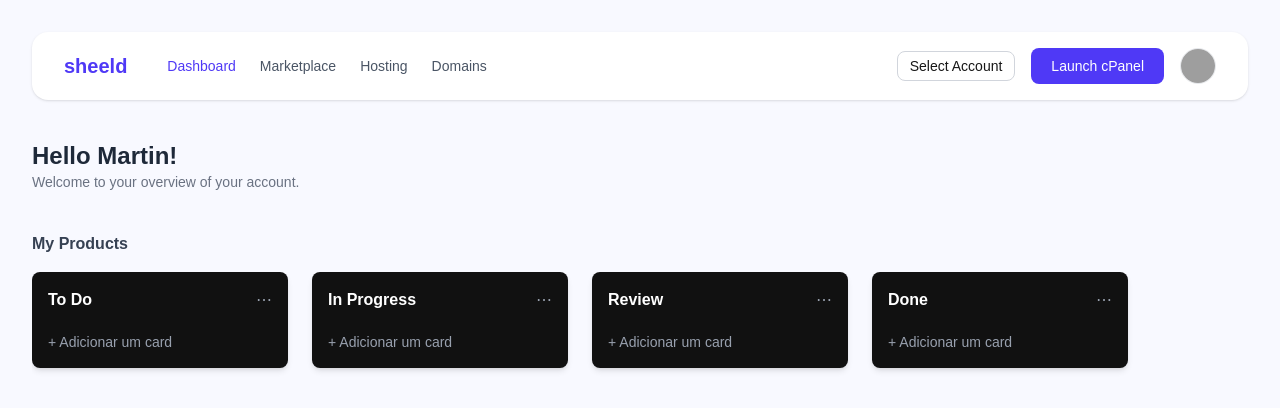
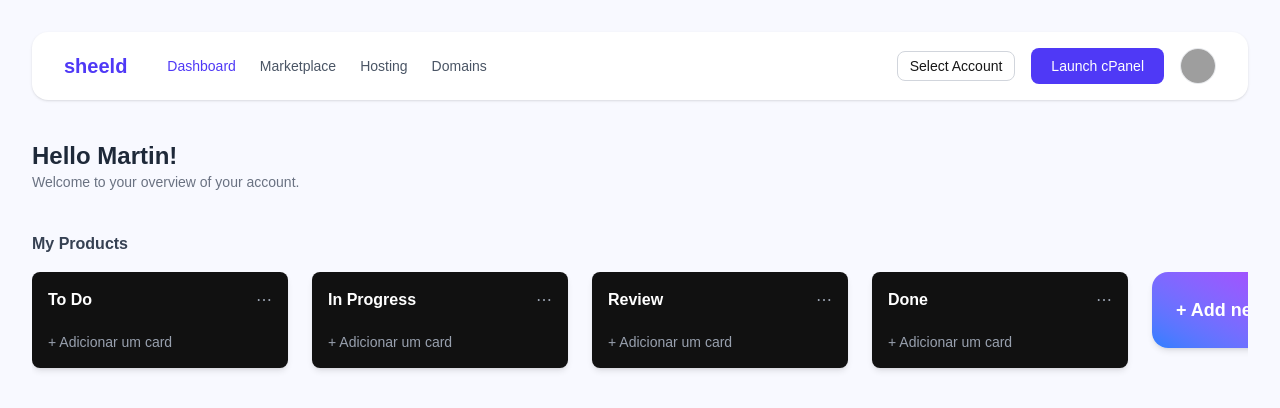
Before and after one commit to prazerdu/Hackaton-Front, a Next.js app: page /home in a window 1280 px wide. Shown: the top 408 px of the page. Built offline with nearby package versions, Linux system fonts and the light colour scheme; grey boxes are pictures that could not be loaded.

Commit message:
feat: kanbam

```diff
--- a/package.json
+++ b/package.json
@@ -10,6 +10,7 @@
   },
   "dependencies": {
     "@headlessui/react": "^2.2.7",
+    "@hello-pangea/dnd": "^18.0.1",
     "next": "15.5.2",
     "react": "19.1.0",
     "react-dom": "19.1.0",
@@ -20,6 +21,7 @@
     "@tailwindcss/postcss": "^4",
     "@types/node": "^20",
     "@types/react": "^19",
+    "@types/react-beautiful-dnd": "^13.1.8",
     "@types/react-dom": "^19",
     "eslint": "^9",
     "eslint-config-next": "15.5.2",
--- a/src/components/Dashboard.tsx
+++ b/src/components/Dashboard.tsx
@@ -1,15 +1,37 @@
 "use client";
 
+import { useState } from "react";
 import Navbar from "./NavBar";
 import ProductCard from "./ProductCard";
+import { DragDropContext, Droppable, Draggable } from "@hello-pangea/dnd";
 
 export default function Dashboard() {
+  const [products, setProducts] = useState([
+    { id: "1", title: "To Do" },
+    { id: "2", title: "In Progress" },
+    { id: "3", title: "Review" },
+    { id: "4", title: "Done" },
+  ]);
+
+  const handleDragEnd = (result: any) => {
+    if (!result.destination) return;
+
+    const reordered = Array.from(products);
+    const [moved] = reordered.splice(result.source.index, 1);
+    reordered.splice(result.destination.index, 0, moved);
+
+    setProducts(reordered);
+  };
+
+  const addNewCard = () => {
+    const newId = (products.length + 1).toString();
+    setProducts([...products, { id: newId, title: `New Card ${newId}` }]);
+  };
+
   return (
     <div className="min-h-screen bg-[#f8f9ff] p-8">
-      {/* Top Navbar */}
       <Navbar />
 
-      {/* Saudação */}
       <div className="mt-10">
         <h1 className="text-2xl font-bold text-gray-800">Hello Martin!</h1>
         <p className="text-gray-500 text-sm">
@@ -17,17 +39,51 @@ export default function Dashboard() {
         </p>
       </div>
 
-      {/* Produtos */}
       <section className="mt-10">
         <h2 className="text-base font-semibold text-gray-700 mb-4">
           My Products
         </h2>
-        <div className="flex gap-6 overflow-x-auto pb-4">
-          <ProductCard title="To Do" />
-          <ProductCard title="In Progress" />
-          <ProductCard title="Review" />
-          <ProductCard title="Done" />
-        </div>
+
+        <DragDropContext onDragEnd={handleDragEnd}>
+          <Droppable droppableId="products" direction="horizontal">
+            {(provided) => (
+              <div
+                className="flex gap-6 overflow-x-auto pb-4"
+                {...provided.droppableProps}
+                ref={provided.innerRef}
+              >
+                {products.map((product, index) => (
+                  <Draggable key={product.id} draggableId={product.id} index={index}>
+                    {(provided) => (
+                      <div
+                        ref={provided.innerRef}
+                        {...provided.draggableProps}
+                        {...provided.dragHandleProps}
+                        className="cursor-grab"
+                      >
+                        <ProductCard title={product.title} />
+                      </div>
+                    )}
+                  </Draggable>
+                ))}
+
+                {provided.placeholder}
+
+                {/* Botão de Add Card NÃO é Draggable */}
+                <div className="flex-none">
+                  <button
+                    onClick={addNewCard}
+                    className="bg-gradient-to-tr from-blue-500 to-purple-500
+                             rounded-2xl p-6 flex flex-col items-center justify-center
+                             text-white shadow-md hover:scale-105 transition"
+                  >
+                    <span className="text-lg font-semibold">+ Add new</span>
+                  </button>
+                </div>
+              </div>
+            )}
+          </Droppable>
+        </DragDropContext>
       </section>
     </div>
   );
```
Also changed, not shown: 1 other file (tests, documents, lock files or other folders).
